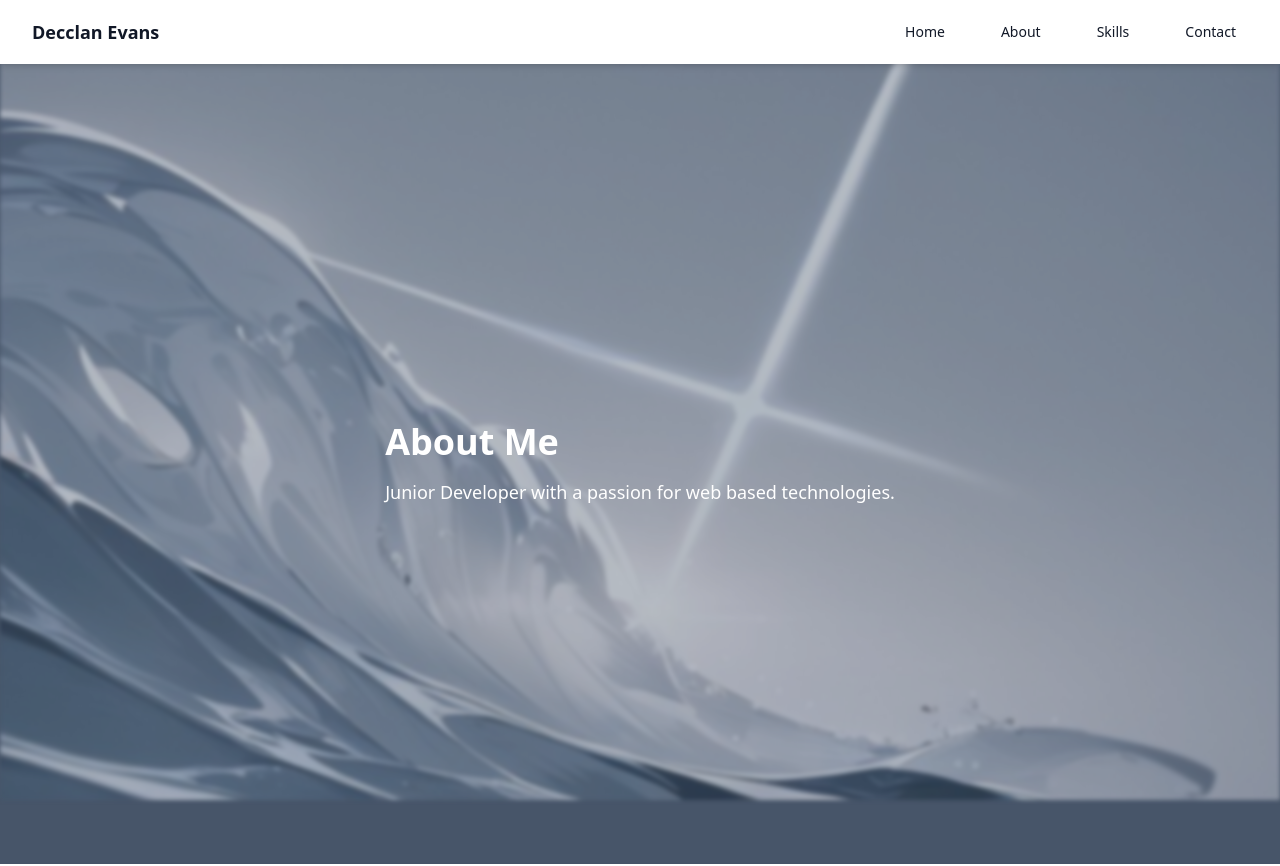
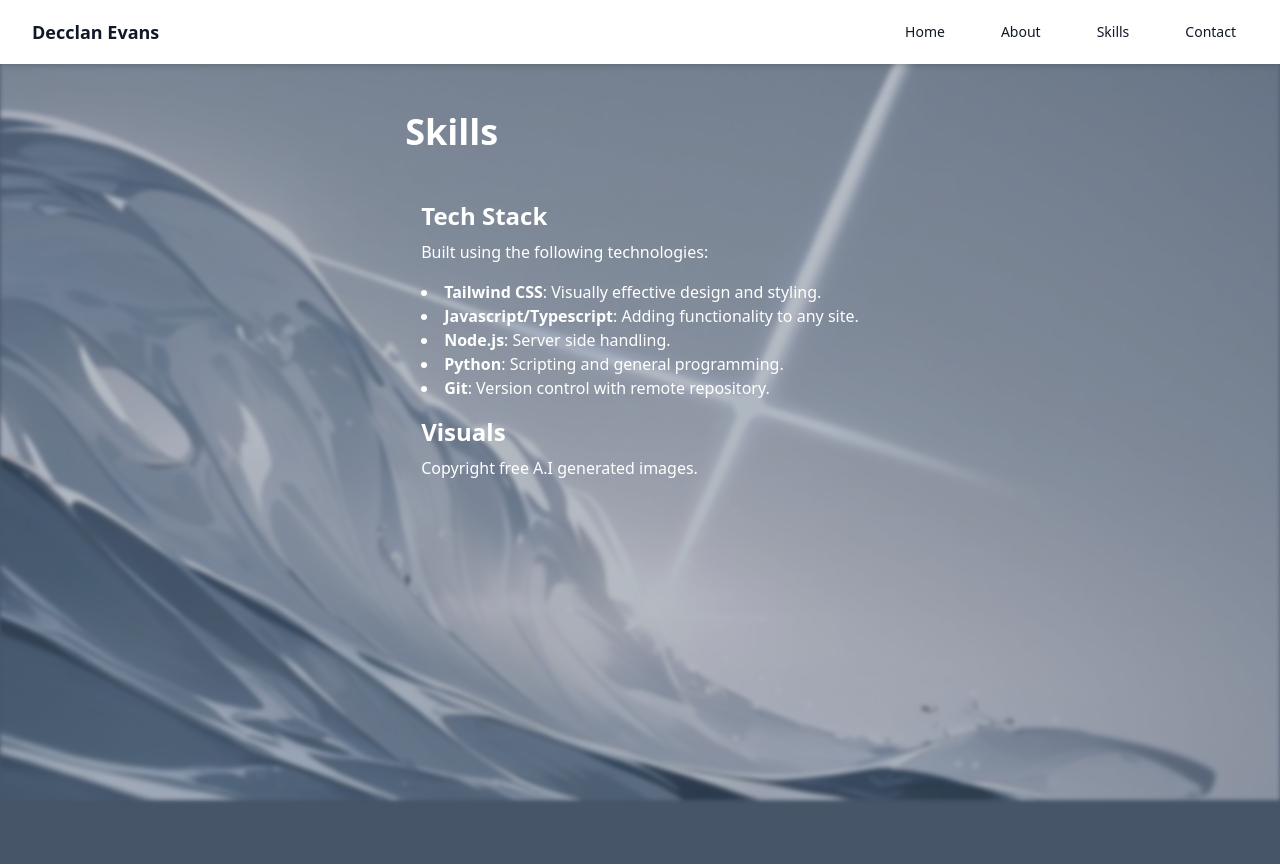
Before and after one commit to Decclan/personal-website, a website: page pages/skills.html in a window 1280 px wide. Shown: the top 866 px of the page. Drawn offline with Linux system fonts and the light colour scheme.

Commit message:
content-update

```diff
--- a/package.json
+++ b/package.json
@@ -10,6 +10,7 @@
     "license": "ISC",
     "description": "",
     "devDependencies": {
-        "tailwindcss": "^3.4.3"
+        "tailwindcss": "^3.4.3",
+        "typescript": "^5.4.5"
     }
 }
--- a/pages/skills.html
+++ b/pages/skills.html
@@ -8,7 +8,6 @@
         <meta name="viewport" content="width=device-width, initial-scale=1">
         <link rel="stylesheet" href="./styles.css"> <!--"/src/output.css"-->
 
-        <!--Add below to style to main output-->
         <style>
             .bg-image {
                 position: relative;
@@ -25,7 +24,7 @@
                 background-size: cover;
                 background-position: center;
                 background-attachment: fixed;
-                opacity: 0.6; /* Adjust the opacity here */
+                opacity: 0.6;
                 filter: blur(2px);
                 z-index: -1;
             }
@@ -53,6 +52,7 @@
                             <svg class="h-6 w-6" xmlns="http://www.w3.org/2000/svg" fill="none" viewBox="0 0 24 24" stroke="currentColor">
                                 <path stroke-linecap="round" stroke-linejoin="round" stroke-width="2" d="M4 6h16M4 12h16m-7 6h7" />
                             </svg>
+                        </button>
                     </div>
                 </div>
             </div>
@@ -69,10 +69,26 @@
         </nav>
 
         <!-- Main Content -->
-        <main class="flex h-screen items-center">
+        <main class="flex h-screen items-start">
             <div class="max-w-7xl mx-auto px-4 sm:px-6 lg:px-8 py-12">
-                <h1 class="text-4xl font-bold text-white mb-4">About Me</h1>
-                <p class="text-lg text-white">Junior Developer with a passion for web based technologies.</p>
+                <h1 class="text-4xl font-bold text-white mb-4">Skills</h1>
+
+
+
+                <div class="container text-white mx-auto px-4 py-8">
+                    <h2 class="text-2xl font-bold mb-2">Tech Stack</h2>
+                    <p class="mb-4">Built using the following technologies:</p>
+                    <ul class="list-disc list-inside mb-4">
+                        <li><strong>Tailwind CSS</strong>: Visually effective design and styling.</li>
+                        <li><strong>Javascript/Typescript</strong>: Adding functionality to any site.</li>
+                        <li><strong>Node.js</strong>: Server side handling.</li>
+                        <li><strong>Python</strong>: Scripting and general programming.</li>
+                        <li><strong>Git</strong>: Version control with remote repository.</li>
+                    </ul>
+
+                    <h2 class="text-2xl font-bold mb-2">Visuals</h2>
+                    <p class="mb-4">Copyright free A.I generated images.</p>
+                </div>
             </div>
         </main>
 
```
Also changed, not shown: pages/about.html (+7 -3 lines), pages/contact.html (+2 -2 lines), pages/data-privacy.html (+1 -2 lines), pages/index.html (+4 -4 lines), src/output.css (deleted), 1 other file.
